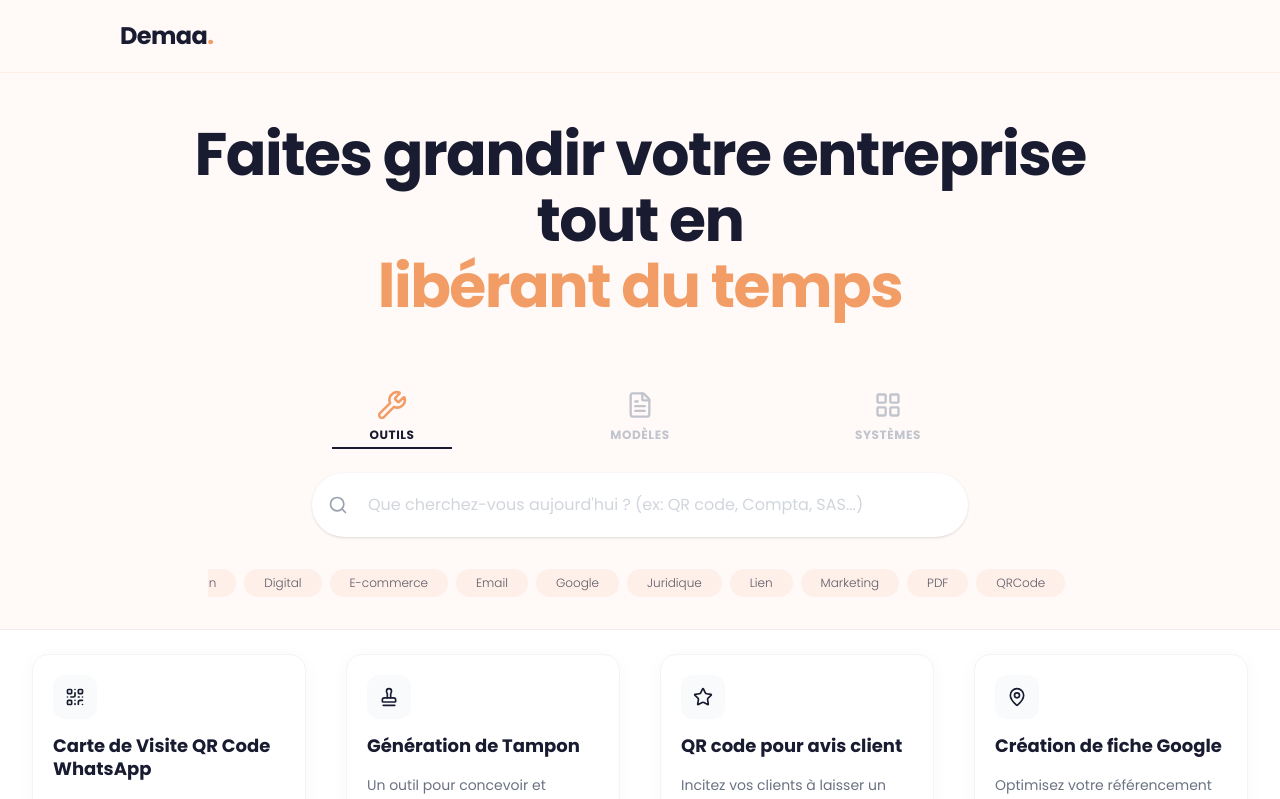
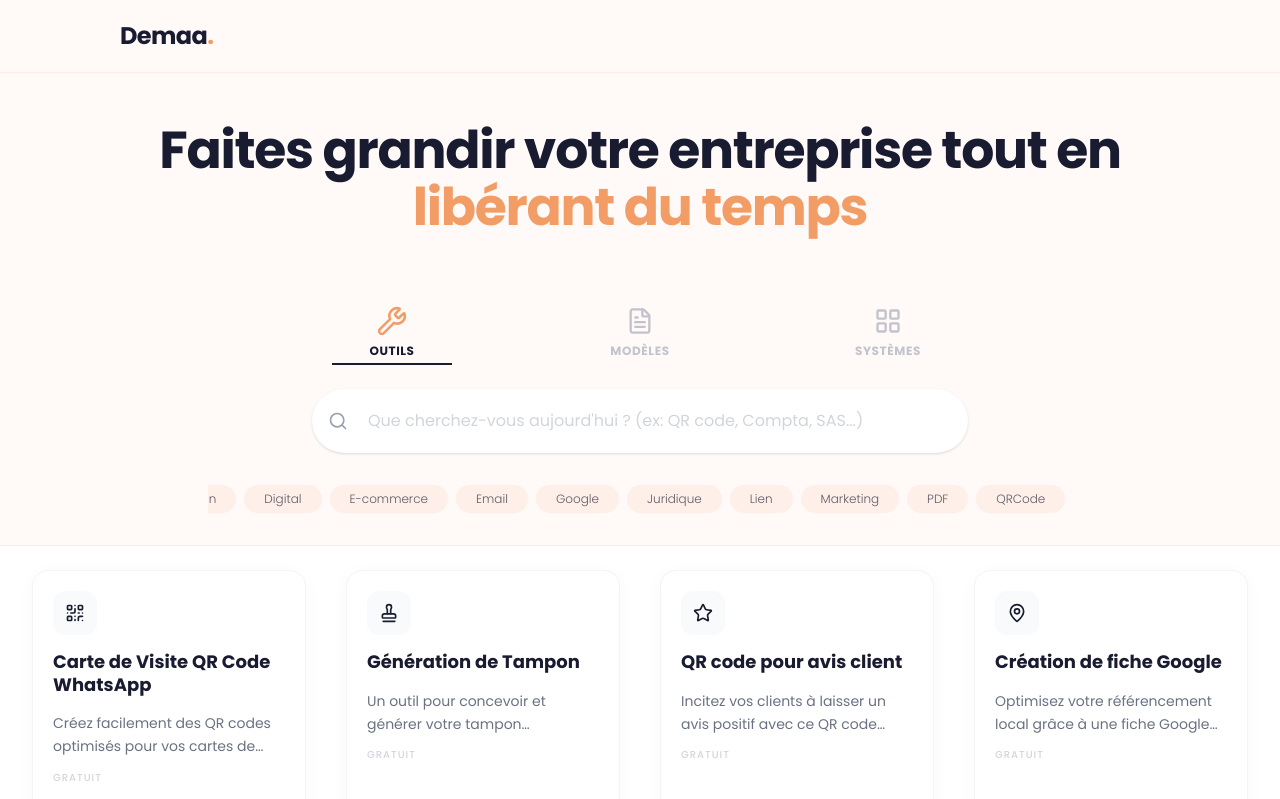
Before and after one commit to teamdemaa/demaa.fr, a Next.js app: page / in a window 1280 px wide. Shown: the top 799 px of the page. Built offline with nearby package versions, Linux system fonts and the light colour scheme.

Commit message:
feat: complete hub optimization - header line fix, template filtering, minimalist detail navigation, and pragmatic copywriting

```diff
--- a/src/components/HeroSearch.tsx
+++ b/src/components/HeroSearch.tsx
@@ -43,15 +43,9 @@ export default function HeroSearch({
     <section className="w-full flex flex-col items-center justify-center pt-8 md:pt-12 px-4 text-center bg-[#FFF9F8] border-b border-brand-blue/5 overflow-hidden">
 
       {/* 01. Title Segment (Top) */}
-      <h1 className="text-2xl sm:text-4xl md:text-5xl lg:text-6xl font-black tracking-tight text-brand-blue mb-10 md:mb-16 leading-[1.1] max-w-5xl mx-auto z-10 relative px-2 text-center">
-        <div className="flex flex-col items-center">
-          <div>
-            Faites grandir votre entreprise tout en
-          </div>
-          <div className="text-brand-coral">
-            libérant du temps
-          </div>
-        </div>
+      <h1 className="text-4xl md:text-5xl lg:text-[52px] font-black tracking-tight text-brand-blue mb-10 md:mb-16 leading-[1.1] w-full max-w-none mx-auto z-10 relative px-2 text-center">
+        <span className="md:block md:whitespace-nowrap">Faites grandir votre entreprise tout en </span>
+        <span className="text-brand-coral md:block md:whitespace-nowrap">libérant du temps</span>
       </h1>
 
       {subtitle && (
```
